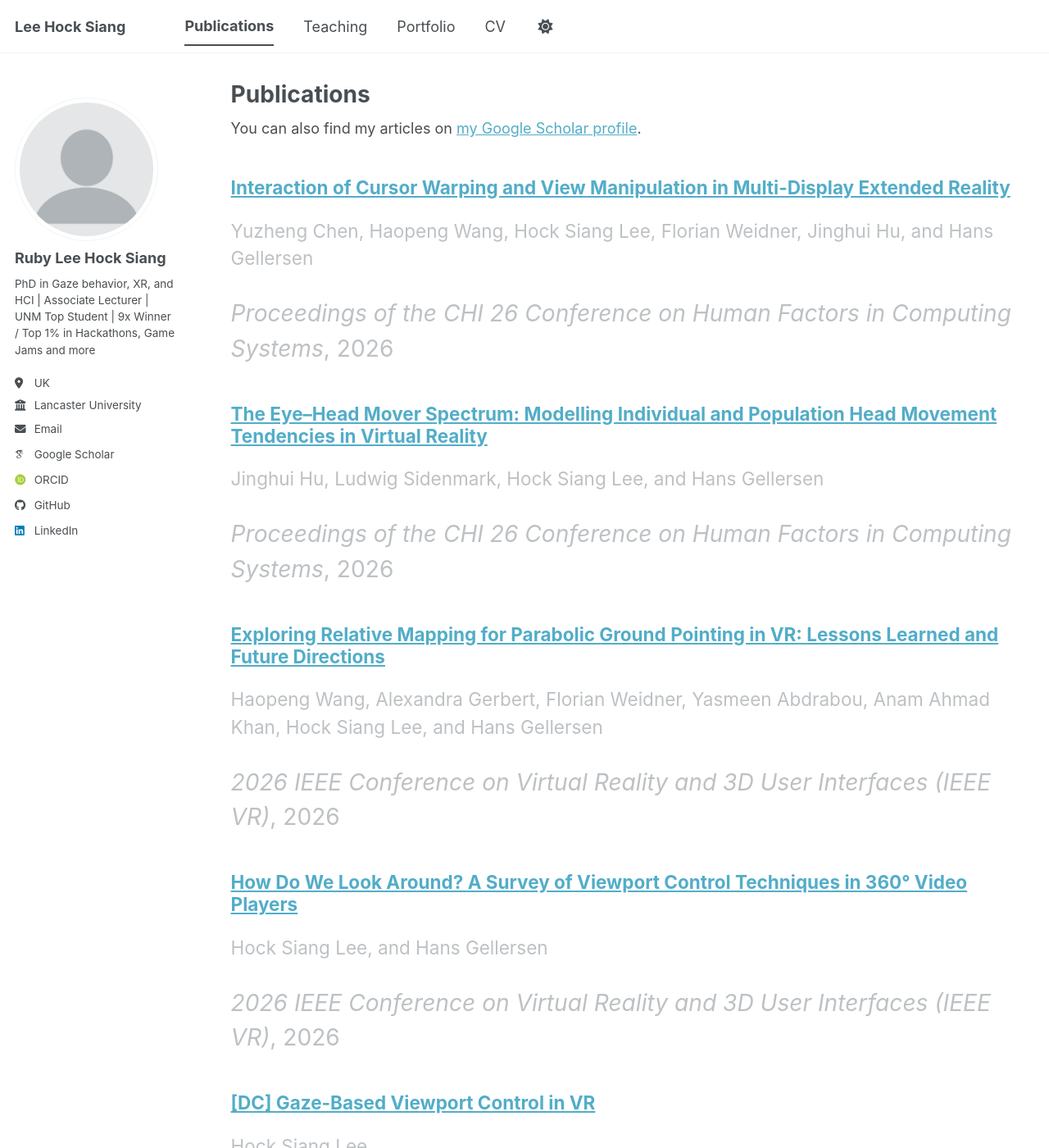
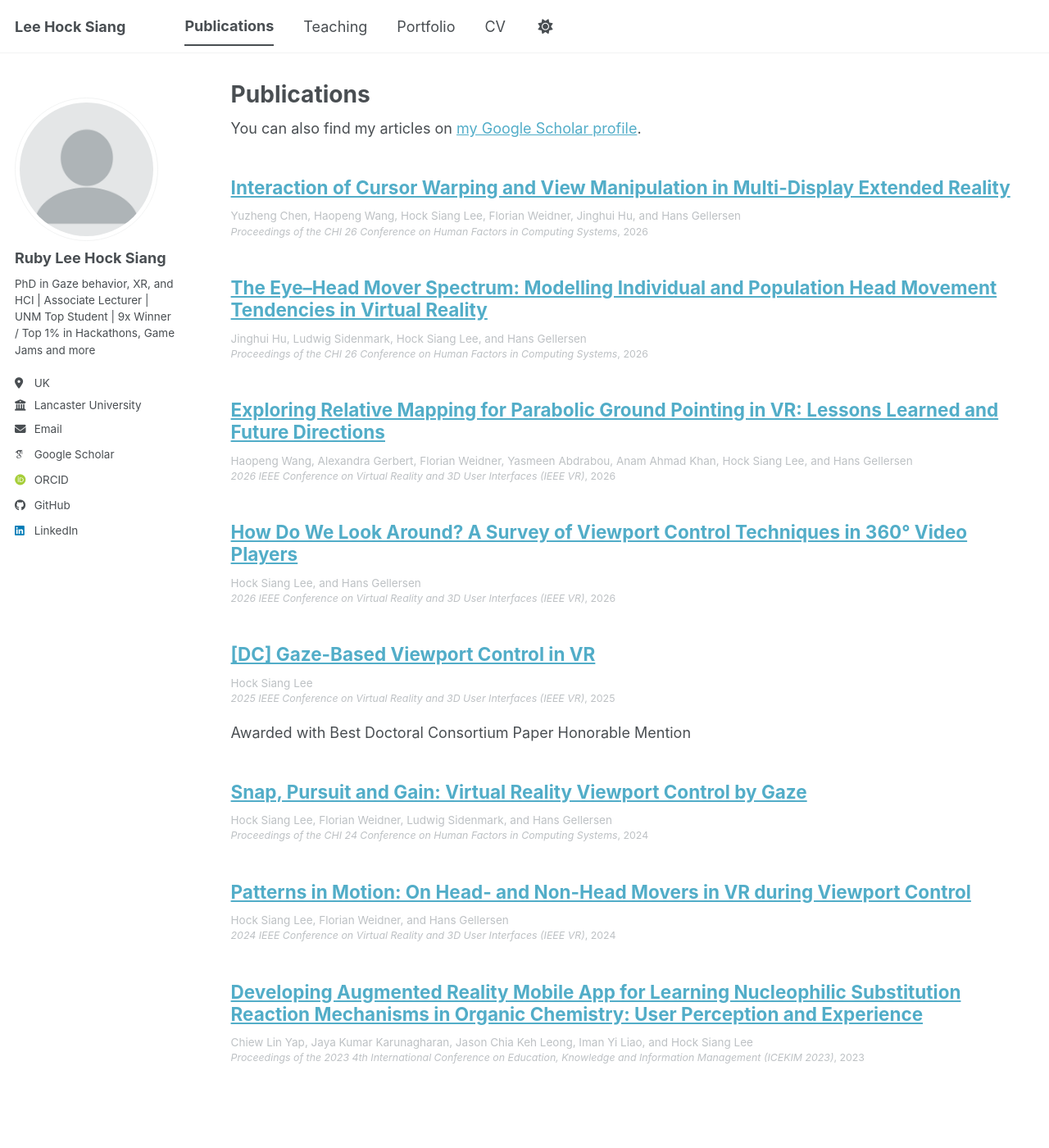
Before and after one commit to rubyleehs/rubyleehs.github.io, a Jekyll site: the page built from _pages/publications.html, in a window 1280 px wide and 1400 px high. Shown: the whole window at 82% size. Built offline with Jekyll 4.4.1, drawn with Linux system fonts in a browser that asks for light colours; some web fonts are replaced; a script bundle is joined from its source files by our own code; library files that are not in the unit come from our copies.

Commit message:
Update _archive.scss

```diff
--- a/_sass/layout/_archive.scss
+++ b/_sass/layout/_archive.scss
@@ -48,13 +48,15 @@
 }
 
 .archive__item-authors {
-  font-size: $type-size-4;
+  font-size: $type-size-6;
   color: var(--global-text-color-light);
+  margin: 0;
 }
 
 .archive__item-venue {
-  font-size: $type-size-3;
+  font-size: $type-size-7;
   color: var(--global-text-color-light);
+  margin: 0;
 }
 
 
```
